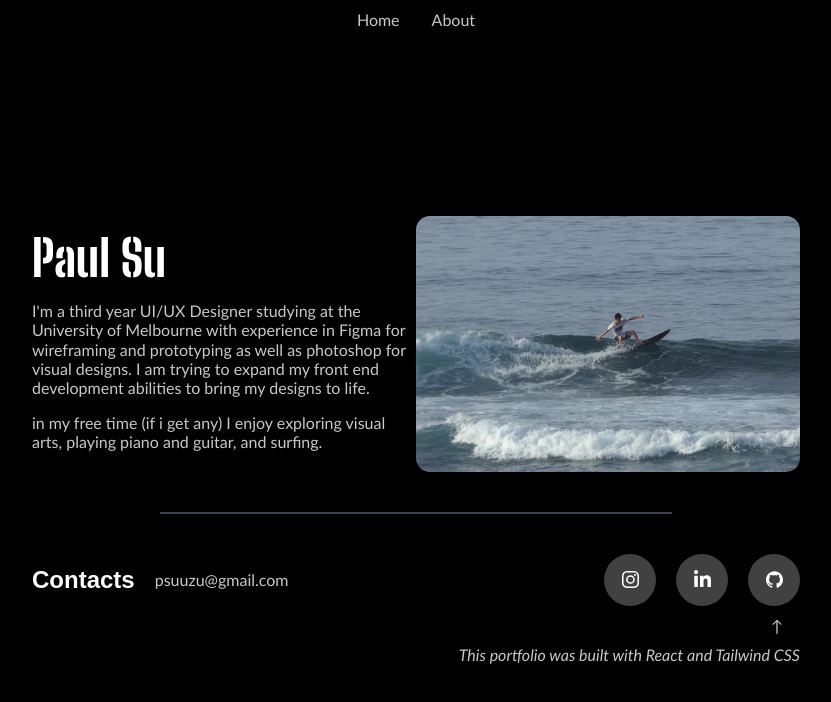
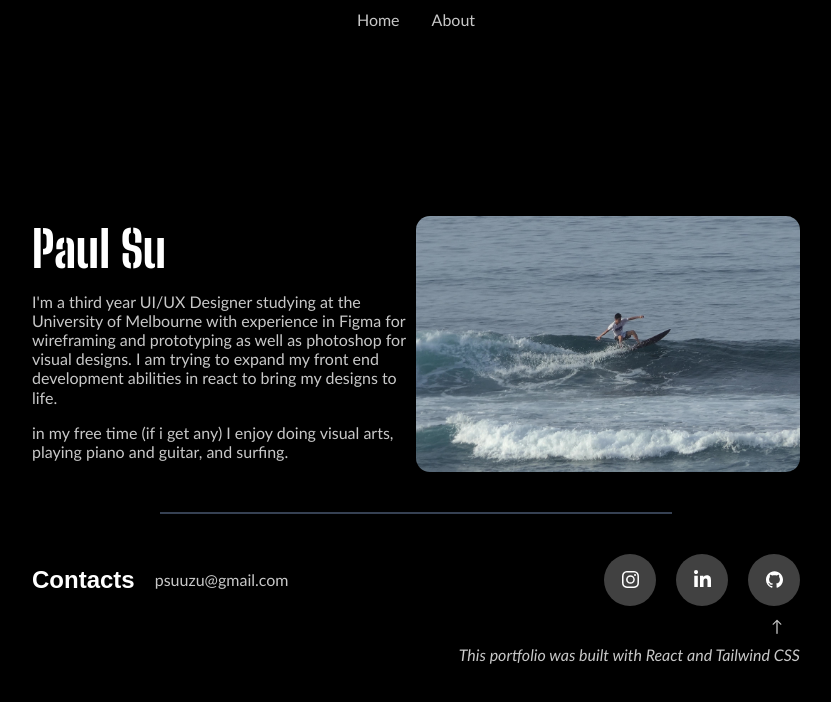
Before and after one commit to psuuzu/portfolio1, a Next.js app: page /about in a window 1280 px wide. Shown: the top 702 px of the page, without its empty margins (224-1055 px from the left). Built offline with nearby package versions, Linux system fonts and the light colour scheme; a web font is replaced by a local one.

Commit message:
update about

```diff
--- a/app/about/page.tsx
+++ b/app/about/page.tsx
@@ -12,15 +12,15 @@ export default function Page(){
 
                     <div className="w-[80vw] sm:w-[42vw] lg:w-[30vw] flex flex-col">
                         <h1 className='text-[40px] md:text-[50px] pr-1'>Paul Su</h1>
-                        <p className="mt-[20px] hidden sm:block pr-[10px]">I'm a third year UI/UX Designer studying at the University of Melbourne with experience in Figma for wireframing and prototyping as well as photoshop for visual designs. I am trying to expand my front end development abilities to bring my designs to life.</p>
-                        <p className="hidden sm:block pr-[10px] mt-[16px]"> in my free time (if i get any) I enjoy exploring visual arts, playing piano and guitar, and surfing.</p>
+                        <p className="mt-[20px] hidden sm:block pr-[10px]">I'm a third year UI/UX Designer studying at the University of Melbourne with experience in Figma for wireframing and prototyping as well as photoshop for visual designs. I am trying to expand my front end development abilities in react to bring my designs to life.</p>
+                        <p className="hidden sm:block pr-[10px] mt-[16px]"> in my free time (if i get any) I enjoy doing visual arts, playing piano and guitar, and surfing.</p>
                     </div>
                     <div className="w-[80vw] sm:w-[42vw] lg:w-[30vw] h-[70vw] sm:h-[34vw] lg:h-[20vw] rounded-xl overflow-hidden">
                         <img src="/images/surf.jpg" alt="surf pic" className="h-full w-full object-cover scale-150"/>
                     </div>
                     <div className="w-[80vw] block sm:hidden">
-                        <p className="mt-[20px] ">I'm a third year UI/UX Designer studying at the University of Melbourne who is experienced with Figma for wireframing and prototyping as well as photoshop for visual designs. I am trying to expand my front end development abilities to bring my designs to life</p>
-                        <p className="mt-[16px]"> in my free time (if i get any) I enjoy exploring visual arts, playing piano and guitar, and surfing.</p>
+                        <p className="mt-[20px] ">I'm a third year UI/UX Designer studying at the University of Melbourne with experience in Figma for wireframing and prototyping as well as photoshop for visual designs. I am trying to expand my front end development abilities in react to bring my designs to life.</p>
+                        <p className="mt-[16px]"> in my free time (if i get any) I enjoy doing visual arts, playing piano and guitar, and surfing.</p>
                     </div>
             </div>
             <div>
```
